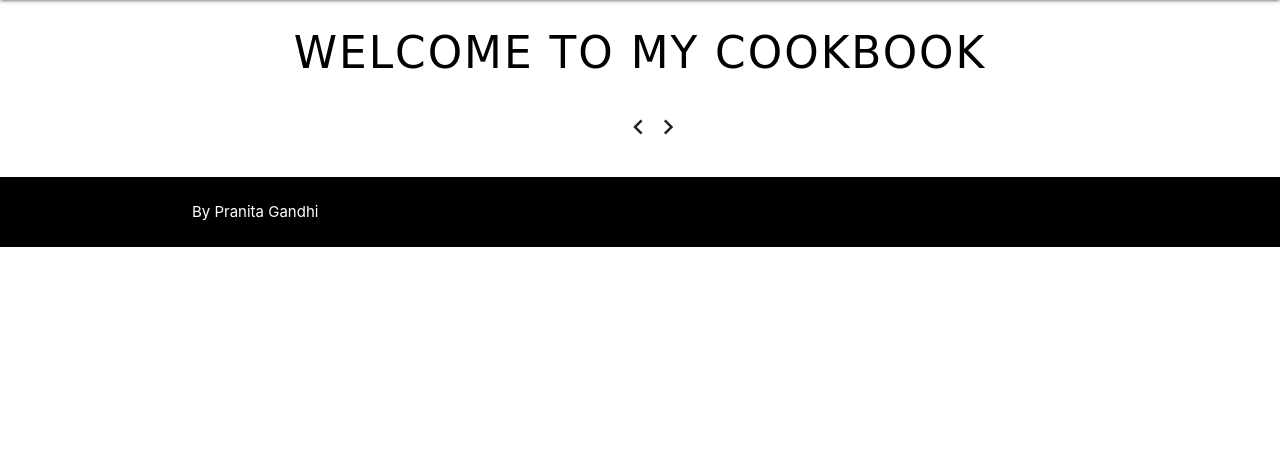
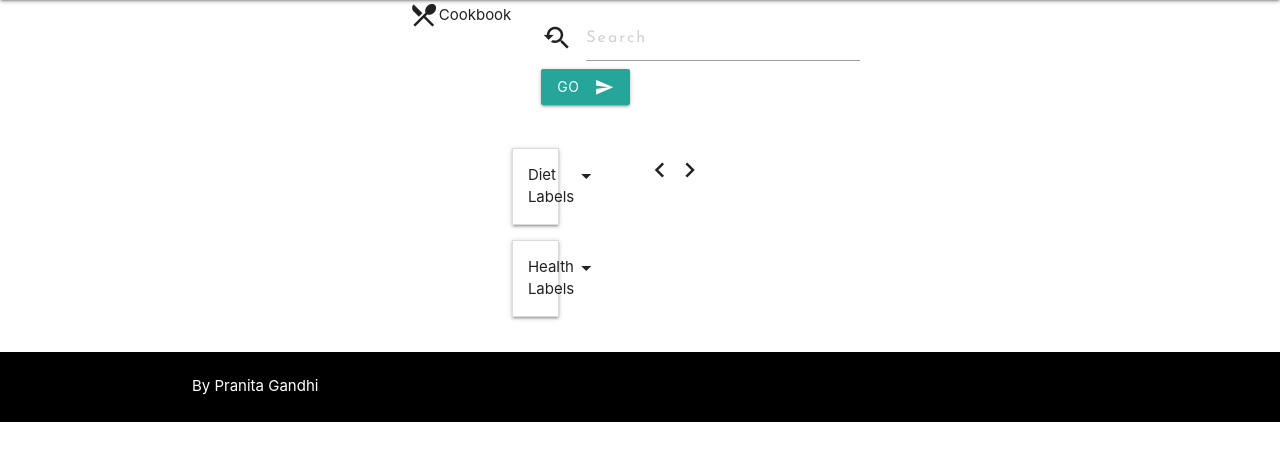
Before and after one commit to Code-Institute-Submissions/Milestone_4_cookbook, a Flask app: page / in a window 1280 px wide. Shown: the part 64-525 px from the top of the page. Run offline with Flask 2, Linux system fonts and the light colour scheme; data that the repository does not hold is empty; some libraries are stand-ins or nearby versions; some web fonts are replaced.

Commit message:
Search and filter added to main.py

```diff
--- a/main.py
+++ b/main.py
@@ -40,12 +40,62 @@ def index():
    return render_template('index.html', recipe=recipes, title='Home', current_page=current_page, pages=pages)
 
 # Viewing Recipe
-@app.route('/recipe/<recipe_id>')
+@app.route('/recipe/<recipe_id>', methods=['GET','POST'])
 def recipe(recipe_id):
-   """Route for viewing a single recipe, logged_in users can use CRUD"""
-   a_recipe =  mongo.db.recipe.find_one({"_id": ObjectId(recipe_id)})
-   pprint(a_recipe)
-   return render_template('recipe.html', recipe=a_recipe, title=a_recipe['recipe_name'])
+    """Route for viewing a single recipe"""
+    a_recipe =  mongo.db.recipe.find_one({"_id": ObjectId(recipe_id)})
+    pprint(a_recipe)
+    return render_template('recipe.html', recipe=a_recipe, title=a_recipe['recipe_name'])
+
+# Search for Recipe
+@app.route('/search')
+def search():
+    """Route for full text search bar"""
+    page_limit = 6 #Logic for pagination
+    current_page = int(request.args.get('current_page', 1))
+    db_query = request.args['db_query']
+    total = mongo.db.recipe.find({'$text': {'$search': db_query }})
+    t_total = len([x for x in total])
+    pages = range(1, int(math.ceil(t_total / page_limit)) + 1)
+    results = mongo.db.recipe.find({'$text': {'$search': db_query }}).sort('_id', pymongo.ASCENDING).skip((current_page - 1)*page_limit).limit(page_limit)
+    return render_template('search.html', results=results, pages=pages, current_page=current_page, db_query=db_query)
+
+# Filter search
+
+@app.route('/filtered_search', methods=['GET', 'POST'])
+def filtered():
+    """Logic for filtering recipes collection"""
+    page_limit = 6 #Logic for pagination
+    current_page = int(request.args.get('current_page', 1))
+    total = mongo.db.recipe.count()
+    pages = range(1, int(math.ceil(total / page_limit)) + 1)
+
+    if request.method == "POST":
+        for i in request.form:
+            if i == "diet_labels":
+                filter_items = []
+                items = request.form.getlist('diet_labels') #get as a list []
+                my_key = request.form # get as a multdict
+                for item in items: # iterate through the list
+                    for i in my_key: #grab key_name
+                        filter_items.append({i: item})
+                results = mongo.db.recipe.find({'$and': filter_items })
+                total_results =  mongo.db.recipe.find({'$and': filter_items }).count()
+                return render_template('filter.html', title="Filtered Seach", results=results, total_results=total_results)
+
+            if i == "health_labels":
+                filter_items = []
+                items = request.form.getlist('health_labels') #get as a list []
+                my_key = request.form # get as a multdict
+                for item in items: # iterate through the list
+                    for i in my_key: #grab key_name
+                        filter_items.append({i: item})
+                results = mongo.db.recipe.find({'$and': filter_items })
+                total_results = mongo.db.recipe.find({'$and': filter_items }).count()
+                return render_template('filter.html', title="Filtered Seach", results=results, total_results=total_results)
+
+    recipes = mongo.db.recipe.find().sort('_id', pymongo.ASCENDING).skip((current_page - 1)*page_limit).limit(page_limit)
+    return render_template('index.html', recipe=recipes, title='Home', current_page=current_page, pages=pages)
 
 # Create Recipes
 @app.route('/create_recipe', methods=['GET', 'POST'])
@@ -80,36 +130,41 @@ def create_recipe():
 # Edit Recipe
 @app.route('/edit_recipe/<recipe_id>', methods=['GET', 'POST'])
 def edit_recipe(recipe_id):
-    form = RecipeForm()
-    the_recipe = mongo.db.recipe.find_one_or_404({'_id': ObjectId(recipe_id)})
-    if request.method == 'GET':
-        form = RecipeForm(data=the_recipe)
-        return render_template('edit_recipe.html', recipe=the_recipe, form=form)
-    if form.validate_on_submit():
-        recipe = mongo.db.recipe
-        recipe.update_one({
-            '_id': ObjectId(recipe_id),
-        }, {
-            '$set': {
-        'recipe': request.form['recipe_name'],
-        'recipe_name': request.form['recipe_name'],
-        'recipe_image': request.form['recipe_image'],
-        'serving_size': int(request.form['serving_size']),
-        'diet_labels': request.form['diet_labels'],
-        'health_labels': request.form['health_labels'],
-        'ingredients': request.form['ingredients'],
-        'calories': request.form['calories'],
-        'cooking_time': request.form['cooking_time'],
-        'i-made-it': int(0),
-        'username': session['username'],
-        'description': request.form['description'],
-        'source': request.form['source']
-            }
-        })
-        flash('Recipe updated.')
+    """Function to edit seclect recipe"""
+    if 'logged_in' not in session: #Check if its a logged in user
+        flash('Sorry, only logged in users can create recipes. Please register')
         return redirect(url_for('index'))
 
-    return render_template('edit_recipe.html', recipe=the_recipe, form=form)
+    user = mongo.db.user.find_one({"name": session['username'].title()})
+    the_recipe = mongo.db.recipe.find_one_or_404({'_id': ObjectId(recipe_id)})
+    form = RecipeForm()
+
+    if user['name'].title() == the_recipe['username'].title(): #If user created then user can edit
+        if request.method == 'GET':
+            form = RecipeForm(data=the_recipe)
+            return render_template('edit_recipe.html', recipe=the_recipe, form=form)
+        if form.validate_on_submit():
+            recipe = mongo.db.recipe
+            recipe.update_one({
+                '_id': ObjectId(recipe_id),
+            }, {
+                '$set': {
+            'recipe': request.form['recipe_name'],
+            'recipe_name': request.form['recipe_name'],
+            'recipe_image': request.form['recipe_image'],
+            'serving_size': int(request.form['serving_size']),
+            'diet_labels': request.form['diet_labels'],
+            'health_labels': request.form['health_labels'],
+            'ingredients': request.form['ingredients'],
+            'calories': request.form['calories'],
+            'cooking_time': request.form['cooking_time'],
+            'description': request.form['description'],
+            'source': request.form['source']
+                }})
+            flash('Recipe updated.')
+            return redirect(url_for('recipe', recipe_id=recipe_id))
+    flash("Sorry this is not your recipe to edit!") #In case a user tried to enter URL manually
+    return redirect(url_for('recipe', recipe_id=recipe_id))
 
 # Delete  Recipe
 @app.route('/delete/<recipe_id>')
@@ -132,6 +187,7 @@ def delete_recipe(recipe_id):
     else:
         flash('Sorry, only logged in user can view this page')
         return redirect(url_for('index'))
+
 # Registration Route
 
 @app.route('/register', methods=['GET', 'POST'])
--- a/templates/index.html
+++ b/templates/index.html
@@ -1,44 +1,114 @@
-{% extends 'base.html' %} {% block nav %} {% include '_navbar.html' %} {% endblock %} {% block content %}
-<h3 class="main-heading center-align">Welcome to my Cookbook</h3>
+{% extends 'base.html' %} {% block nav %} {% include '_navbar.html' %} {% endblock %} {% block content %} {% with messages = get_flashed_messages() %} {% if messages %} {% for message in messages %}
+<div class="row" id="alert_box">
+    <div class="col s12 m12">
+        <div class="card-alert alert-bg">
+            <div class="row">
+                <div class="col s12 m12">
+                    <div class="card-content-alert white-text">
+                        <p class="alert">{{ message }}</p>
+                    </div>
+                </div>
+                <div class="col s12 m2">
+                    <i class="fa fa-times icon_style" id="alert_close" aria-hidden="true"></i>
+                </div>
+            </div>
+        </div>
+    </div>
+</div>
+{% endfor %} {% endif %} {% endwith %}
+
+<div class="row tp-search">
+    <div class="col hide-on-small-only m3">
+        <span class="v-align site-logo"><i class="small material-icons nav-icon">local_dining</i>Cookbook</span>
+    </div>
+    <div class="col s12 m9">
+        <form action="{{ url_for('search') }}" class="search-form">
+            <div class="input-field col s12">
+                <i class="material-icons prefix">youtube_searched_for</i>
+                <input type="text" id="db_query" name="db_query" placeholder="Search">
+                <button class="btn waves-effect waves-light search-btn" type="submit">GO<i class="material-icons right">send</i></button>
+            </div>
+        </form>
+    </div>
+</div>
+
 <!-- Page Layout here -->
 <div class="row">
+    <div class="col s12 m3">
+        <ul class="collapsible">
+            <li class="active">
+                <div class="collapsible-header">Diet Labels<i class="material-icons dropdown-icon">arrow_drop_down</i></div>
+                <div class="collapsible-body">
+                    <form method="POST" action="{{ url_for('filtered') }}">
+                        <select multiple name="diet_labels">
+                              <option value="" disabled selected>Choose your options</option>
+                              <option value="Low-Carb">Low-Carb</option>
+                              <option value="Fat-Free">Fat-Free</option>
+                              <option value="Gluten-Free">Gluten-Free</option>
+                              <option value="High-Protein">High-Protein</option>
+                              <option value="Balanced">Balanced</option>
+                            </select>
+                        <button class="btn waves-effect waves-light filter-btn" type="submit">Submit</button>
+                    </form>
+                </div>
+            </li>
+        </ul>
 
-    {% with messages = get_flashed_messages() %} {% if messages %} {% for message in messages %}
-    <p class="flashMessage">{{ message }}</p>
-    {% endfor %} {% endif %} {% endwith %}
-    <div class="col s3">
+        <ul class="collapsible">
+            <li class="active">
+                <div class="collapsible-header">Health Labels<i class="material-icons dropdown-icon">arrow_drop_down</i></div>
+                <div class="collapsible-body">
+                    <form method="POST" action="{{ url_for('filtered') }}">
+                        <select multiple name="health_labels">
+                              <option value="" disabled selected>Choose your options</option>
+                              <option value="Sugar-Conscious">Sugar-Conscious</option>
+                              <option value="Peanut-Free">Peanut-Free</option>
+                              <option value="Tree-Nut-Free">Tree-Nut-Free</option>
+                              <option value="Alcohol-Free">Alcohol-Free</option>
+                              <option value="Vegan">Vegan</option>
+                              <option value="Vegetarian">Vegetarian</option>
+                            </select>
+                        <button class="btn waves-effect waves-light filter-btn" type="submit">Submit</button>
+                    </form>
+                </div>
+            </li>
+        </ul>
+    </div>
 
-
-        <!-- Card Arrangement -->
-    </div>
-    <div class="col m9">
-
+    <div class="col s12 m9">
         {% for r in recipe %}
         <div class="col s12 m4">
             <div class="card hoverable">
-                <div class="main-cards card-image waves-effect waves-block waves-light">
+                <div class="card-image waves-effect waves-block waves-light">
                     <img class="activator" src="{{ r['recipe_image'] }}">
                 </div>
                 <div class="card-content">
-                    <span class="card-title activator grey-text text-darken-4">{{ r['recipe_name'] }}<i class="material-icons right">arrow_drop_up</i></span>
+                    <span class="card-title activator grey-text text-darken-4 left-align">{{ r.recipe_name }}<i class="material-icons right">arrow_drop_up</i></span>
                     <p><a href="{{url_for('recipe', recipe_id=r._id)}}">View Recipe</a></p>
                 </div>
                 <div class="card-reveal">
-                    <span class="card-title grey-text text-darken-4">{{ r['recipe_name'] }}<i class="material-icons right">close</i></span>
-                    <div class="container">
-                        <div class="row ">
-                            <div class="col s12 ">
-                                <span class="valign-wrapper center-text"><i class="small material-icons">timer</i> Time: {{ r['cooking_time'] }} Min</span>
+                    <span class="card-title" id="inner-title">{{ r.recipe_name }}<i class="material-icons inner-close-icon">close</i></span>
+                    <div class="inner-card-container">
+                        <div class="row inner-card-row">
+                            <div class="col s4 ">
+                                <i class="medium material-icons inner-card-icon">timer</i>
+                            </div>
+                            <div class="col s4">
+                                <i class="medium material-icons  inner-card-icon">local_dining</i>
+                            </div>
+                            <div class="col s4">
+                                <i class="medium material-icons  inner-card-icon">whatshot</i>
                             </div>
                         </div>
-                        <div class="row ">
-                            <div class="col s12">
-                                <span class="valign-wrapper"><i class="small material-icons">local_dining</i>Servings: {{ r['serving_size'] }}</span>
+                        <div class="row inner-card-row">
+                            <div class="col s4">
+                                <p class="valign-wrapper inner-card-text"> Time: {{ r.cooking_time }} Min</p>
                             </div>
-                        </div>
-                        <div class="row">
-                            <div class="col s12">
-                                <span class="valign-wrapper"><i class="small material-icons">whatshot</i>Calories: {{ r['calories'] }}</span>
+                            <div class="col s4">
+                                <p class="valign-wrapper  inner-card-text">Servings: {{ r.serving_size }}</p>
+                            </div>
+                            <div class="col s4">
+                                <p class="valign-wrapper  inner-card-text">Calories: {{ r.calories }}</p>
                             </div>
                         </div>
                     </div>
@@ -46,11 +116,11 @@
             </div>
         </div>
         {% endfor %}
-        <!--Pagination-->
+
         <ul class="pagination">
             <li class="disabled"><i class="material-icons">chevron_left</i></li>
             {% for page_number in pages %} {% if page_number == current_page %}
-            <li class="active"><a href="#">{{ page_number }}</a></li>
+            <li class="active"><a>{{ page_number }}</a></li>
             {% else %}
             <li class="waves-effect"><a href="{{ url_for('index', current_page=page_number) }}">{{ page_number }}</a></li>
             {% endif %} {% endfor %}
```
